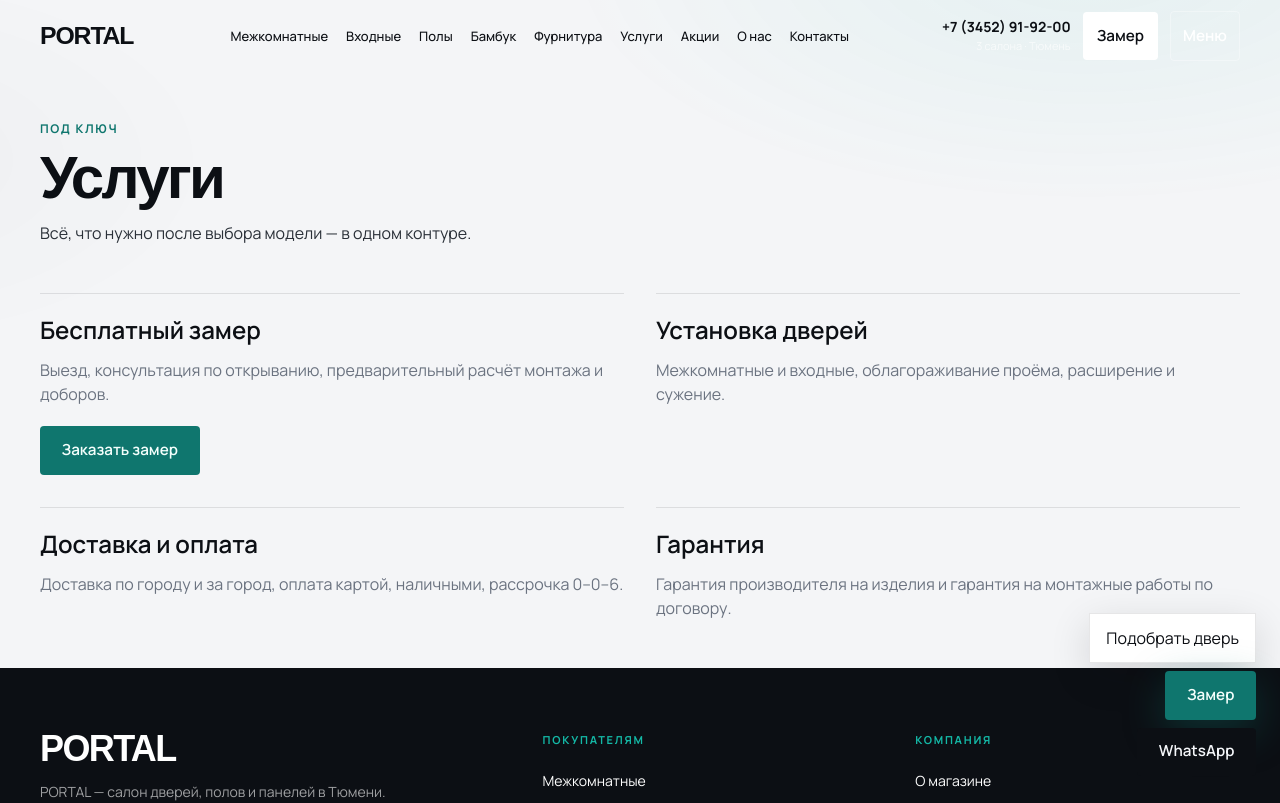
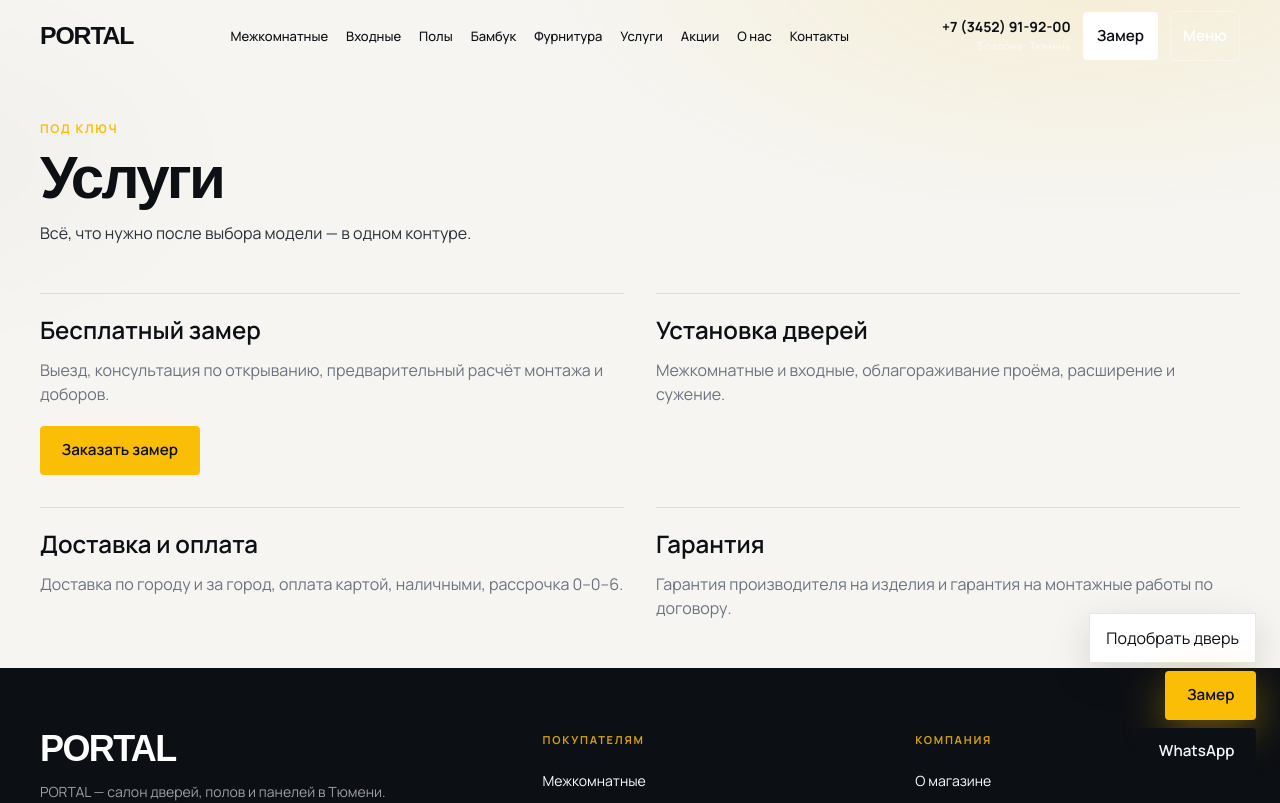
Before and after one commit to Pavelcrypto70/portal-dverei, a Next.js app: page /services in a window 1280 px wide. Shown: the top 803 px of the page. Built offline with nearby package versions, Linux system fonts and the light colour scheme; a web font is replaced by a local one.

Commit message:
Shift palette to Shikardors brand yellow without layout changes.
Co-authored-by: Cursor <cursoragent@cursor.com>

```diff
--- a/src/app/globals.css
+++ b/src/app/globals.css
@@ -1,15 +1,19 @@
 @import "tailwindcss";
 
 :root {
-  --bg: #f4f5f7;
-  --bg-2: #e8eaee;
+  /* Бренд Шикардорс: rgb(251, 190, 7) */
+  --brand: #fbbe07;
+  --brand-deep: #e0a800;
+  --brand-soft: #ffe566;
+  --bg: #f6f5f1;
+  --bg-2: #eceae3;
   --ink: #0c0f14;
   --ink-2: #2a3038;
   --mute: #6b7380;
   --line: rgba(12, 15, 20, 0.1);
   --paper: #ffffff;
-  --accent: #0f766e;
-  --accent-2: #14b8a6;
+  --accent: var(--brand);
+  --accent-2: #d4a006;
   --signal: #e11d48;
   --header: 72px;
 }
@@ -47,10 +51,10 @@ body::before {
   inset: 0;
   pointer-events: none;
   z-index: 0;
-  opacity: 0.4;
+  opacity: 0.55;
   background:
-    radial-gradient(900px 420px at 85% -5%, rgba(20, 184, 166, 0.16), transparent 60%),
-    radial-gradient(700px 380px at -10% 20%, rgba(12, 15, 20, 0.06), transparent 55%);
+    radial-gradient(900px 420px at 85% -5%, rgba(251, 190, 7, 0.22), transparent 60%),
+    radial-gradient(700px 380px at -10% 20%, rgba(12, 15, 20, 0.05), transparent 55%);
 }
 
 a {
@@ -66,7 +70,7 @@ textarea {
 }
 
 ::selection {
-  background: rgba(15, 118, 110, 0.22);
+  background: rgba(251, 190, 7, 0.35);
 }
 
 .shell {
@@ -114,12 +118,13 @@ textarea {
 }
 
 .btn-accent {
-  background: var(--accent);
-  color: #f4fffc;
+  background: var(--brand);
+  color: var(--ink);
 }
 
 .btn-accent:hover {
-  background: #0b5f58;
+  background: var(--brand-deep);
+  color: var(--ink);
 }
 
 .btn-line {
--- a/src/components/QuizModal.tsx
+++ b/src/components/QuizModal.tsx
@@ -80,7 +80,7 @@ export function QuizProvider({ children }: { children: React.ReactNode }) {
                       <button
                         key={opt}
                         type="button"
-                        className="border border-[var(--line)] px-4 py-3 text-left text-sm hover:border-[var(--accent)] hover:bg-[rgba(15,118,110,0.06)]"
+                        className="border border-[var(--line)] px-4 py-3 text-left text-sm hover:border-[var(--accent)] hover:bg-[rgba(251,190,7,0.1)]"
                         onClick={() => {
                           setAnswers((a) => ({ ...a, [current.id]: opt }));
                           if (step + 1 >= quiz.steps.length) setDone(true);
--- a/src/components/StickyActions.tsx
+++ b/src/components/StickyActions.tsx
@@ -17,7 +17,7 @@ export function StickyActions() {
       </button>
       <Link
         href="/measure"
-        className="btn btn-accent shadow-[0_12px_40px_rgba(15,118,110,0.35)]"
+        className="btn btn-accent shadow-[0_12px_40px_rgba(251,190,7,0.4)]"
       >
         Замер
       </Link>
```
